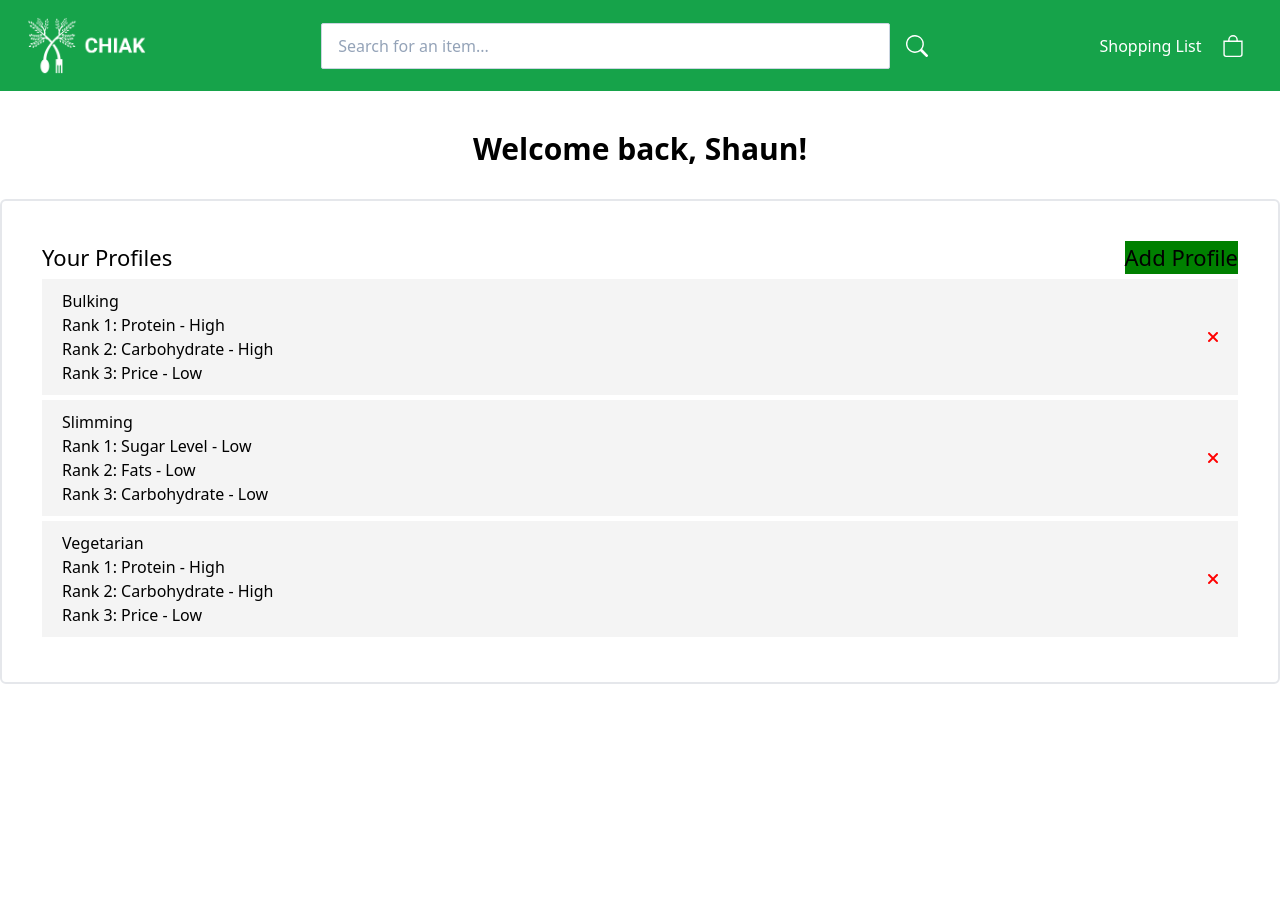
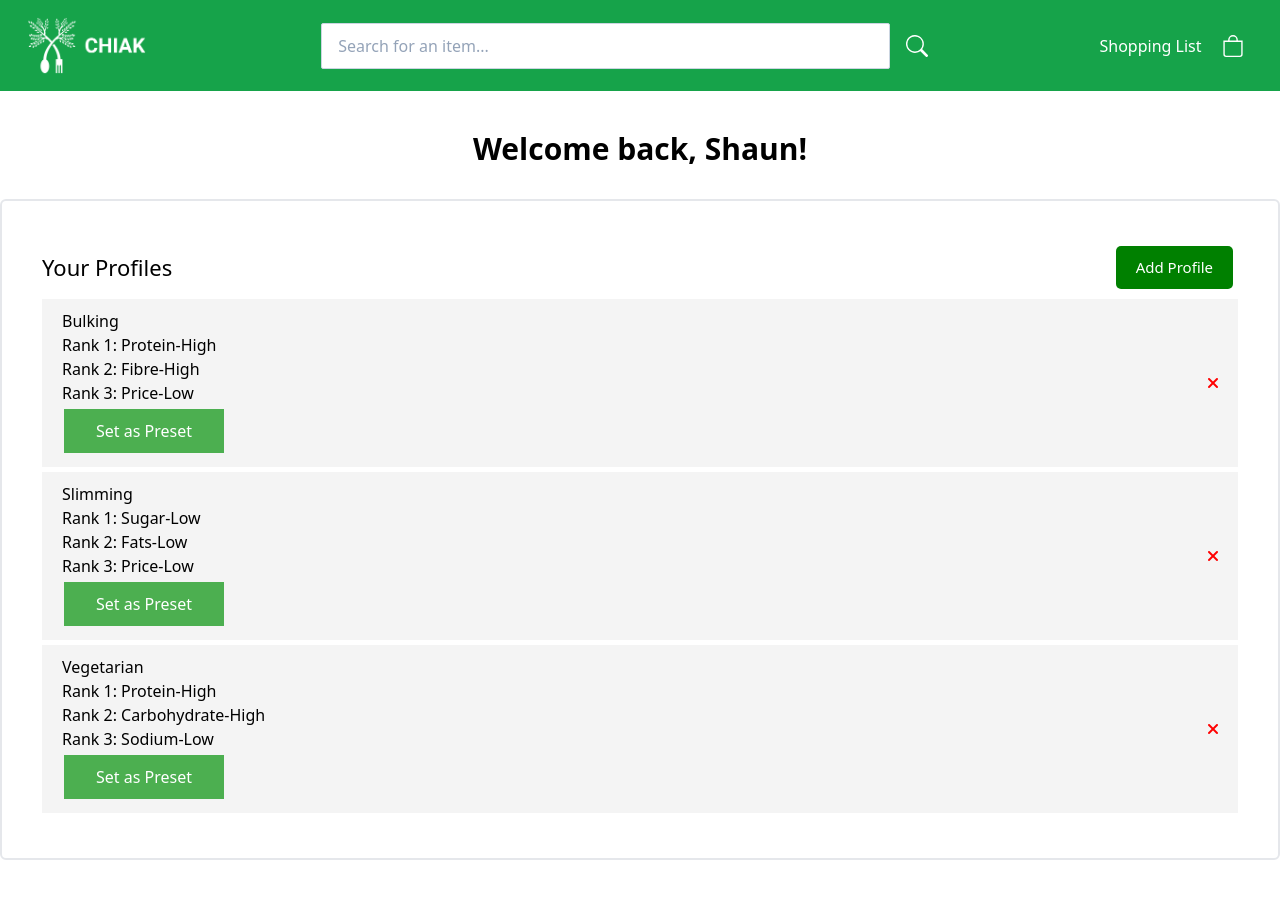
Before and after one commit to ststheting/chiak-app, a Vue app in the folder chiak-app/: page / in a window 1280 px wide. Before the commit the page ends 800 px from the top, so only its background shows below. Built offline with nearby package versions, Linux system fonts and the light colour scheme.

Commit message:
Fixed selecting of Profiles as Presets

```diff
--- a/chiak-app/src/components/AddProfile.vue
+++ b/chiak-app/src/components/AddProfile.vue
@@ -15,24 +15,18 @@
         <div class="form-control">
         <label>Rank 1 Nutritional Metric:</label>
         <select v-model="rank_1">
-            <option value="Price - Low">Price - Low</option>
-            <option value="Price - High">Price - High</option>
-            <option value="Energy - Low">Energy - Low</option>
-            <option value="Energy - High">Energy - High</option>
-            <option value="Protein - Low">Protein - Low</option>
-            <option value="Protein - High">Protein - High</option>
-            <option value="Fats - Low">Fats - Low</option>
-            <option value="Fats - High">Fats - High</option>
-            <option value="Cholesterol - Low">Cholesterol - Low</option>
-            <option value="Cholesterol - High">Cholesterol - High</option>
-            <option value="Carbohydrate - Low">Carbohydrate - Low</option>
-            <option value="Carbohydrate - High">Carbohydrate - High</option>
-            <option value="Dietary Fibre - Low">Dietary Fibre - Low</option>
-            <option value="Dietary Fibre - High">Dietary Fibre - High</option>
-            <option value="Sodium - Low">Sodium - Low</option>
-            <option value="Sodium - High">Sodium - High</option>
-            <option value="Calcium - Low">Calcium - Low</option>
-            <option value="Calcium - High">Calcium - High</option>
+            <option value="Price-Low">Price-Low</option>
+            <option value="Price-High">Price-High</option>
+            <option value="Protein-Low">Protein-Low</option>
+            <option value="Protein-High">Protein-High</option>
+            <option value="Fats-Low">Fats-Low</option>
+            <option value="Fats-High">Fats-High</option>
+            <option value="Fibre-Low">Fibre-Low</option>
+            <option value="Fibre-High">Fibre-High</option>
+            <option value="Sodium-Low">Sodium-Low</option>
+            <option value="Sodium-High">Sodium-High</option>
+            <option value="Sugar-Low">Sugar-Low</option>
+            <option value="Sugar-High">Sugar-High</option>
         </select>
         </div>
 
@@ -40,24 +34,18 @@
         <div class="form-control">
         <label>Rank 2 Nutritional Metric:</label>
         <select v-model="rank_2">
-            <option value="Price - Low">Price - Low</option>
-            <option value="Price - High">Price - High</option>
-            <option value="Energy - Low">Energy - Low</option>
-            <option value="Energy - High">Energy - High</option>
-            <option value="Protein - Low">Protein - Low</option>
-            <option value="Protein - High">Protein - High</option>
-            <option value="Fats - Low">Fats - Low</option>
-            <option value="Fats - High">Fats - High</option>
-            <option value="Cholesterol - Low">Cholesterol - Low</option>
-            <option value="Cholesterol - High">Cholesterol - High</option>
-            <option value="Carbohydrate - Low">Carbohydrate - Low</option>
-            <option value="Carbohydrate - High">Carbohydrate - High</option>
-            <option value="Dietary Fibre - Low">Dietary Fibre - Low</option>
-            <option value="Dietary Fibre - High">Dietary Fibre - High</option>
-            <option value="Sodium - Low">Sodium - Low</option>
-            <option value="Sodium - High">Sodium - High</option>
-            <option value="Calcium - Low">Calcium - Low</option>
-            <option value="Calcium - High">Calcium - High</option>
+            <option value="Price-Low">Price-Low</option>
+            <option value="Price-High">Price-High</option>
+            <option value="Protein-Low">Protein-Low</option>
+            <option value="Protein-High">Protein-High</option>
+            <option value="Fats-Low">Fats-Low</option>
+            <option value="Fats-High">Fats-High</option>
+            <option value="Fibre-Low">Fibre-Low</option>
+            <option value="Fibre-High">Fibre-High</option>
+            <option value="Sodium-Low">Sodium-Low</option>
+            <option value="Sodium-High">Sodium-High</option>
+            <option value="Sugar-Low">Sugar-Low</option>
+            <option value="Sugar-High">Sugar-High</option>
             <option value="None">None</option>
         </select>
         </div>
@@ -66,24 +54,18 @@
         <div class="form-control">
         <label>Rank 3 Nutritional Metric:</label>
         <select v-model="rank_3">
-            <option value="Price - Low">Price - Low</option>
-            <option value="Price - High">Price - High</option>
-            <option value="Energy - Low">Energy - Low</option>
-            <option value="Energy - High">Energy - High</option>
-            <option value="Protein - Low">Protein - Low</option>
-            <option value="Protein - High">Protein - High</option>
-            <option value="Fats - Low">Fats - Low</option>
-            <option value="Fats - High">Fats - High</option>
-            <option value="Cholesterol - Low">Cholesterol - Low</option>
-            <option value="Cholesterol - High">Cholesterol - High</option>
-            <option value="Carbohydrate - Low">Carbohydrate - Low</option>
-            <option value="Carbohydrate - High">Carbohydrate - High</option>
-            <option value="Dietary Fibre - Low">Dietary Fibre - Low</option>
-            <option value="Dietary Fibre - High">Dietary Fibre - High</option>
-            <option value="Sodium - Low">Sodium - Low</option>
-            <option value="Sodium - High">Sodium - High</option>
-            <option value="Calcium - Low">Calcium - Low</option>
-            <option value="Calcium - High">Calcium - High</option>
+            <option value="Price-Low">Price-Low</option>
+            <option value="Price-High">Price-High</option>
+            <option value="Protein-Low">Protein-Low</option>
+            <option value="Protein-High">Protein-High</option>
+            <option value="Fats-Low">Fats-Low</option>
+            <option value="Fats-High">Fats-High</option>
+            <option value="Fibre-Low">Fibre-Low</option>
+            <option value="Fibre-High">Fibre-High</option>
+            <option value="Sodium-Low">Sodium-Low</option>
+            <option value="Sodium-High">Sodium-High</option>
+            <option value="Sugar-Low">Sugar-Low</option>
+            <option value="Sugar-High">Sugar-High</option>
             <option value="None">None</option>
         </select>
         </div>
--- a/chiak-app/src/components/Profile.vue
+++ b/chiak-app/src/components/Profile.vue
@@ -1,13 +1,19 @@
 <template>
 <!-- emit the toggle-select event and profile.id to the parent component upon click -->
 <!-- ternary for the select class. If true, then we add a class called select, else do nothing -->
-    <div @click="$emit('toggle-select', profile.id)" :class="[profile.select ? 'select' : '', 'profile flex mx-auto justify-between items-center']">
+    <div @toggle-select="$emit('toggle-select', profile.id)"
+    :class="[profile.select ? 'select' : '', 'profile flex mx-auto justify-between items-center']">
     <!-- information of the data fields -->
         <div>
             <h3>{{profile.name }}</h3>
             <p>Rank 1: {{profile.rank_1}}</p>
             <p>Rank 2: {{profile.rank_2}}</p>
             <p>Rank 3: {{profile.rank_3}}</p>
+
+            <!-- <button class="button" @click="() => TogglePopup('buttonTrigger')">Select</button> -->
+
+            <button class="button" @click="$emit('toggle-select', profile.id)">Set as Preset</button>
+
         </div>
         <button @click="$emit('delete-profile', profile.id)"><i class="fas fa-times"></i></button>
     </div>
@@ -44,4 +50,31 @@ export default{
     align-items: center;
     justify-content: space-between;
 }
+
+.button {
+  background-color: #4CAF50;
+  border: none;
+  color: white;
+  padding: 10px 32px;
+  text-align: center;
+  text-decoration: none;
+  display: inline-block;
+  font-size: 16px;
+  margin: 4px 2px;
+  cursor: pointer;
+}
+
+.btn {
+  display: inline-block;
+  background: #000;
+  color: #fff;
+  border: none;
+  padding: 10px 20px;
+  margin: 5px;
+  border-radius: 5px;
+  cursor: pointer;
+  text-decoration: none;
+  font-size: 15px;
+  font-family: inherit;
+}
 </style>
--- a/chiak-app/src/views/Preset.vue
+++ b/chiak-app/src/views/Preset.vue
@@ -9,8 +9,9 @@
             <!-- use v-bind to pass in the boolean value of showAddProfile -->
             <div class="border-2 rounded-md mt-8 p-10">
                 <PresetHeader id="presetHeader" @toggle-add-profile="toggleAddProfile" :showAddProfile="showAddProfile" />
-                <!-- this is for toggling the AddProfile form. Catch the add-profile emit and call the addProfile method -->
+                <!-- this is for toggling the AddProfile form. v-show to show the form -->
                 <div v-show="showAddProfile">
+                    <!-- Catch the add-profile emit and call the addProfile method to add a new profile -->
                     <AddProfile @add-profile="addProfile" />
                 </div>
                 <!-- catch the emits and call the respective methods -->
@@ -92,25 +93,25 @@ export default {
             {
                 id: 1,
                 name: "Bulking",
-                rank_1: "Protein - High",
-                rank_2: "Carbohydrate - High",
-                rank_3: "Price - Low",
+                rank_1: "Protein-High",
+                rank_2: "Fibre-High",
+                rank_3: "Price-Low",
                 select:false
             },
             {
                 id: 2,
                 name: "Slimming",
-                rank_1: "Sugar Level - Low",
-                rank_2: "Fats - Low",
-                rank_3: "Carbohydrate - Low",
+                rank_1: "Sugar-Low",
+                rank_2: "Fats-Low",
+                rank_3: "Price-Low",
                 select: false
             },
             {
                 id: 3,
                 name: "Vegetarian",
-                rank_1: "Protein - High",
-                rank_2: "Carbohydrate - High",
-                rank_3: "Price - Low",
+                rank_1: "Protein-High",
+                rank_2: "Carbohydrate-High",
+                rank_3: "Sodium-Low",
                 select: false
             }
         ]
```
